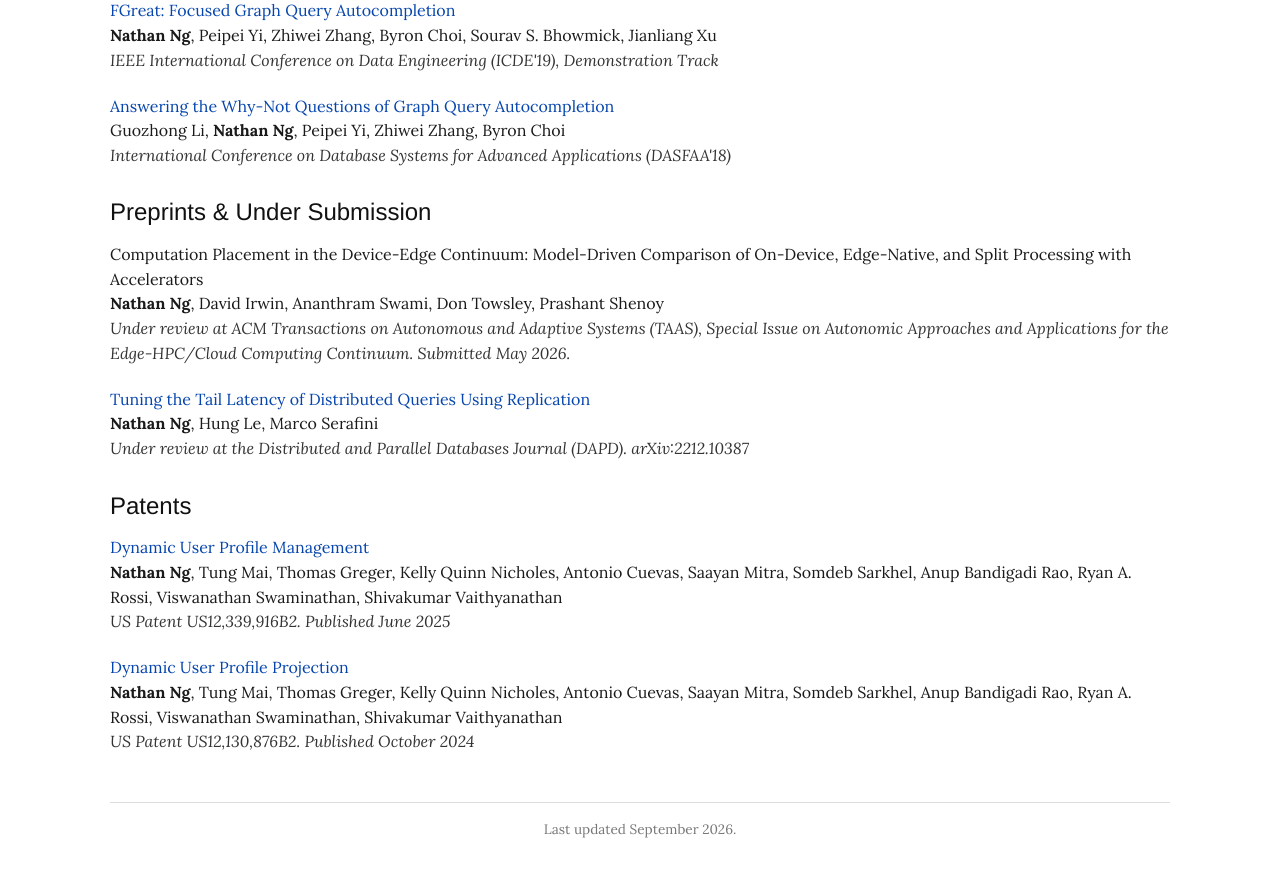
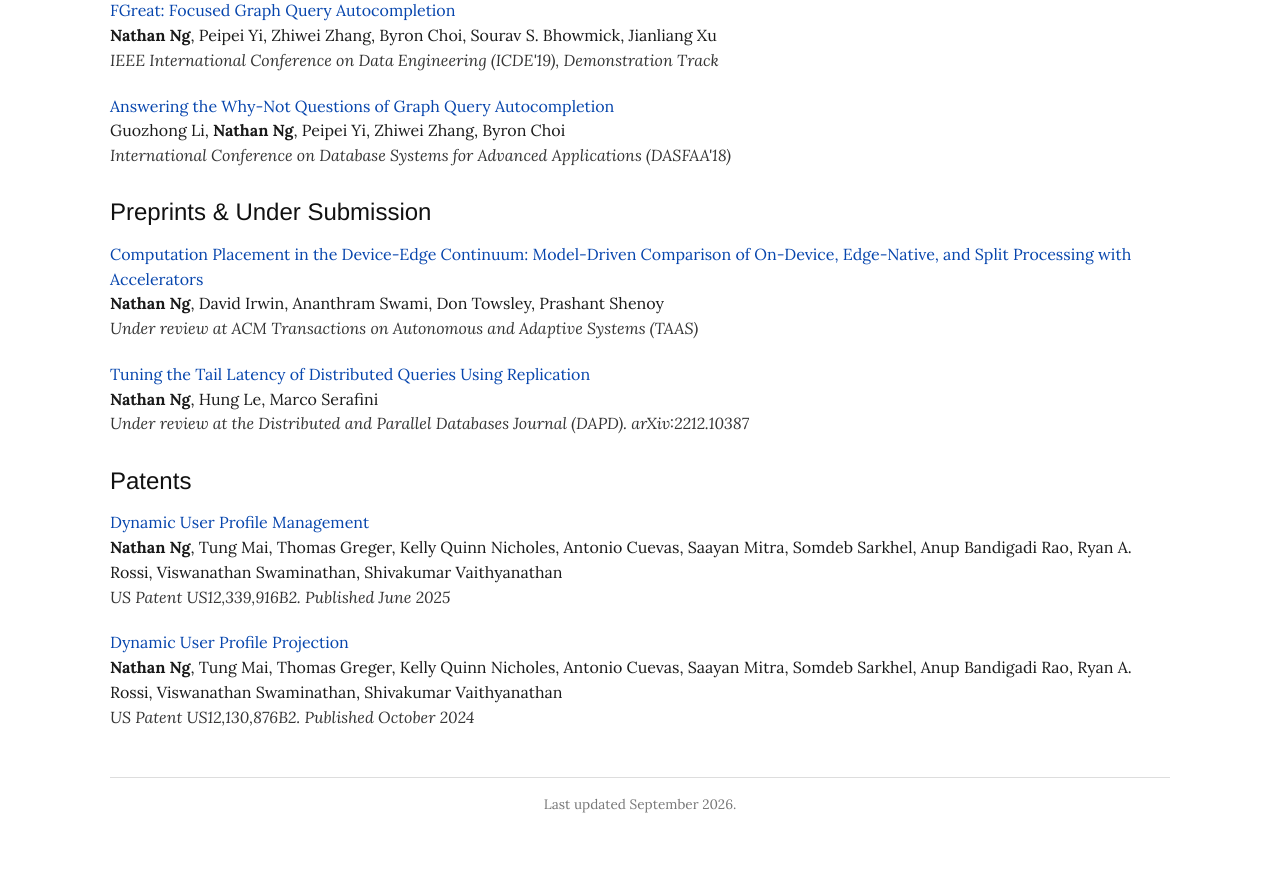
Before and after one commit to khngnathan/personal-website, a Jekyll site: the page built from publications.html, in a window 1280 px wide and 900 px high, scrolled down 821 px. Shown: the top 877 px of the window. Built offline with Jekyll 4.4.1, drawn with Linux system fonts in a browser that asks for light colours.

Commit message:
Link the TAAS submission title and trim its venue line
Point the title at the TAAS journal page and drop the special-issue name
and submission date from the venue line.

Co-Authored-By: Claude Opus 5 <noreply@anthropic.com>
Claude-Session: https://claude.ai/code/session_01V72okr5YP3DpwBe1HEnP3f

```diff
--- a/publications.html
+++ b/publications.html
@@ -58,9 +58,9 @@ active: publications
   <h2>Preprints &amp; Under Submission</h2>
   <ul class="pubs">
     <li>
-      <span class="ptitle">Computation Placement in the Device-Edge Continuum: Model-Driven Comparison of On-Device, Edge-Native, and Split Processing with Accelerators</span>
+      <span class="ptitle"><a href="https://dl.acm.org/journal/taas">Computation Placement in the Device-Edge Continuum: Model-Driven Comparison of On-Device, Edge-Native, and Split Processing with Accelerators</a></span>
       <span class="pauthors"><b>Nathan Ng</b>, David Irwin, Ananthram Swami, Don Towsley, Prashant Shenoy</span>
-      <span class="pvenue">Under review at ACM Transactions on Autonomous and Adaptive Systems (TAAS), Special Issue on Autonomic Approaches and Applications for the Edge-HPC/Cloud Computing Continuum. Submitted May 2026.</span>
+      <span class="pvenue">Under review at ACM Transactions on Autonomous and Adaptive Systems (TAAS)</span>
     </li>
     <li>
       <span class="ptitle"><a href="https://arxiv.org/abs/2212.10387">Tuning the Tail Latency of Distributed Queries Using Replication</a></span>
```
